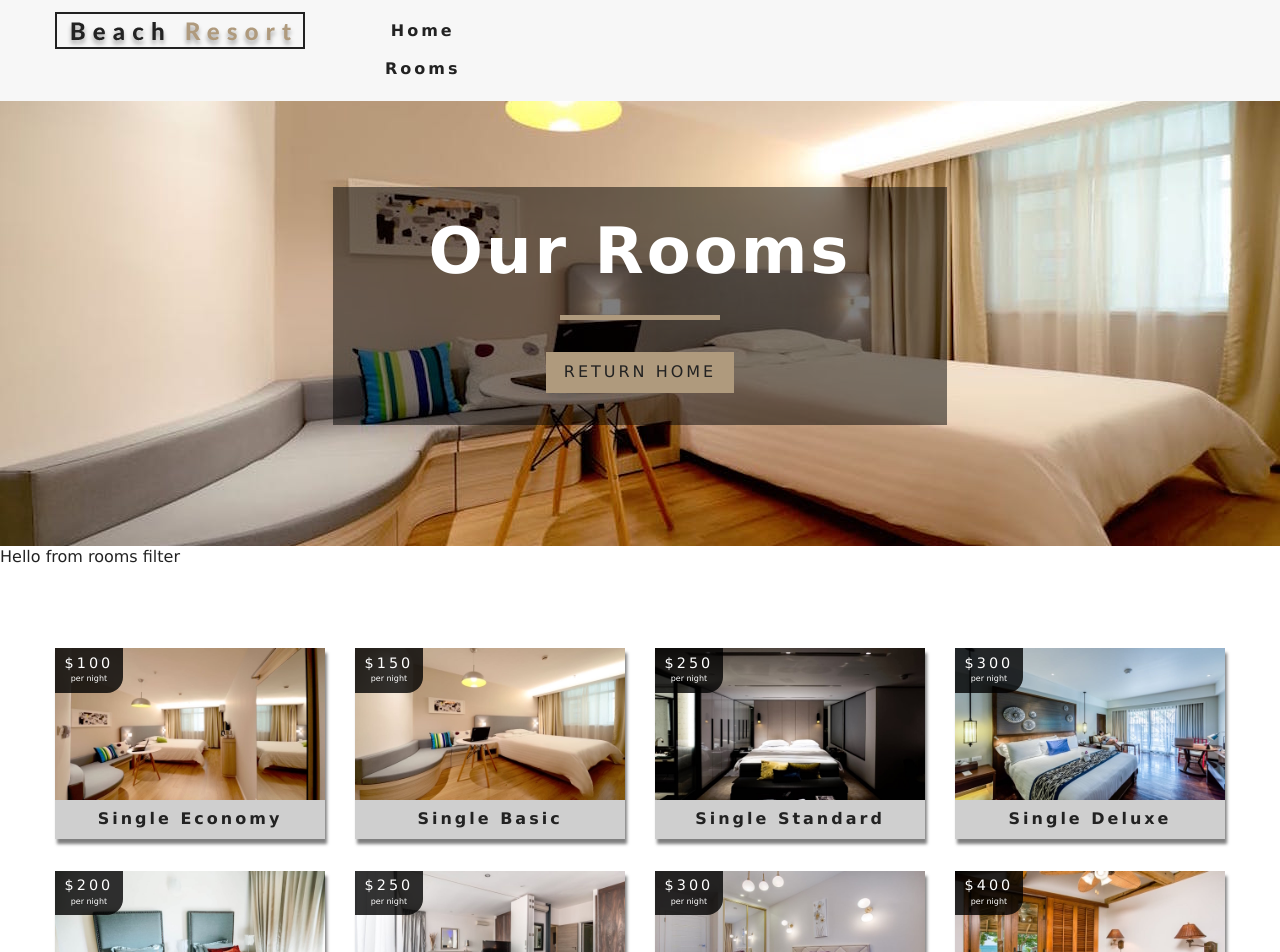
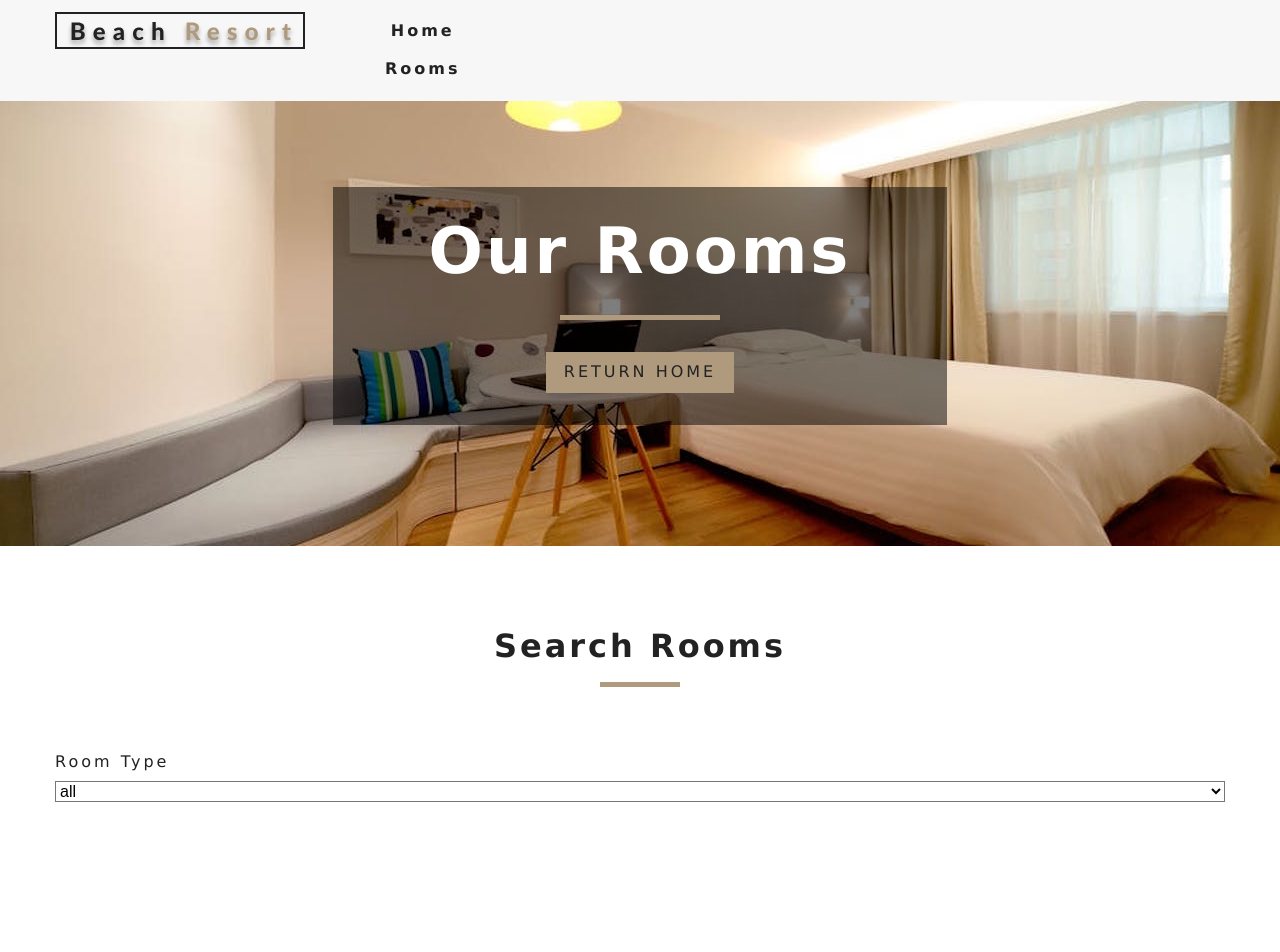
Before and after one commit to greatnonso7/react-beach-resort, a React (Create React App) app: page /rooms in a window 1280 px wide. Shown: the top 952 px of the page. Built offline with nearby package versions, Linux system fonts and the light colour scheme.

Commit message:
WIP filter room component

```diff
--- a/src/Context.js
+++ b/src/Context.js
@@ -6,20 +6,35 @@
 
 class RoomProvider extends Component {
     state = {
-       rooms: [],
-       sortedRooms: [],
-       featuredRooms: [],
-       loading: true,
+        rooms: [],
+        sortedRooms: [],
+        featuredRooms: [],
+        loading: true,
+        type: 'all',
+        capacity: 1,
+        price: 0,
+        minPrice: 0,
+        maxPrice: 0,
+        minSize: 0,
+        maxSize: 0,
+        breakfast: false,
+        pet: false
     }
 
     componentDidMount() {
         let rooms = this.formatData(Items)
         let featuredRooms = rooms.filter(room => room.featured === true)
+        let maxPrice = Math.max(...rooms.map(item => item.price ))
+
+        let maxSize = Math.max(...rooms.map(item => item.size))
         this.setState({
             rooms,
             featuredRooms,
             sortedRooms: rooms,
             loading: false,
+            price: maxPrice,
+            maxPrice,
+            maxSize
         })
     }
 
@@ -40,12 +55,27 @@
         return room;
     }
 
+    handleChange = event => {
+        const target = event.target
+        const value = event.target === 'checkbox' ? target.checked : target.value
+        const name = event.target.name
+
+        this.setState({
+            [name]: value
+        }, this.filterRooms)
+    }
+
+    filterRooms = () => {
+        console.log('Hello')
+    }
+
     render() {
         return (
             <RoomContext.Provider
                 value={{
                     ...this.state,
                     getRoom: this.getRoom,
+                    handleChange: this.handleChange
                 }}
             >
                 {this.props.children}
--- a/src/components/RoomFilter.component.jsx
+++ b/src/components/RoomFilter.component.jsx
@@ -1,9 +1,39 @@
-import React from 'react'
+import React, { useContext} from 'react'
+import { RoomContext } from '../Context'
+import Title from '../components/Title.component'
 
-export default function RoomFilter() {
+/** get all unique values */
+const getUnique = (items, value) => {
+    return [...new Set(items.map(item => item[value]))]
+}
+
+export default function RoomFilter({rooms}) {
+    const context = useContext(RoomContext)
+    const {
+        handleChange, type, capacity, price, minPrice, maxPrice, minSize, maxSize, breakfast, pets
+    } = context
+
+    /** get unique types  */
+    let types = getUnique(rooms, 'type');
+    types = ['all', ...types]
+
+    /** map to jsx */
+    types = types.map((item, index) => {
+        return <option value={item} key={index}>{item}</option>
+    })
     return (
-        <div>
-            Hello from rooms filter
-        </div>
+        <section className="filter-container">
+            <Title title="Search Rooms"/>
+            <form action="" className='filter-form'>
+                {/** select type  */}
+                <div className="form-group">
+                    <label htmlFor="type">room type</label>
+                    <select name="type" id="type" value={type} className="form-control" onChange={handleChange}>
+                        {types}
+                    </select>
+                </div>
+                {/**end select type */}
+            </form>
+        </section>
     )
 }
--- a/src/pages/Home.component.jsx
+++ b/src/pages/Home.component.jsx
@@ -3,7 +3,7 @@
 import Banner from '../components/Banner.component';
 import Services from '../components/Services.component';
 import FeaturedRooms from '../components/FeaturedRooms.component';
-import Button from '../components/StyledHero.component';
+// import Button from '../components/StyledHero.component';
 
 import { Link } from 'react-router-dom'
 
@@ -18,8 +18,6 @@
 
             <Services />
             <FeaturedRooms />
-            <Button>hello world </Button>
         </React.Fragment>
-
     )
 }
```
